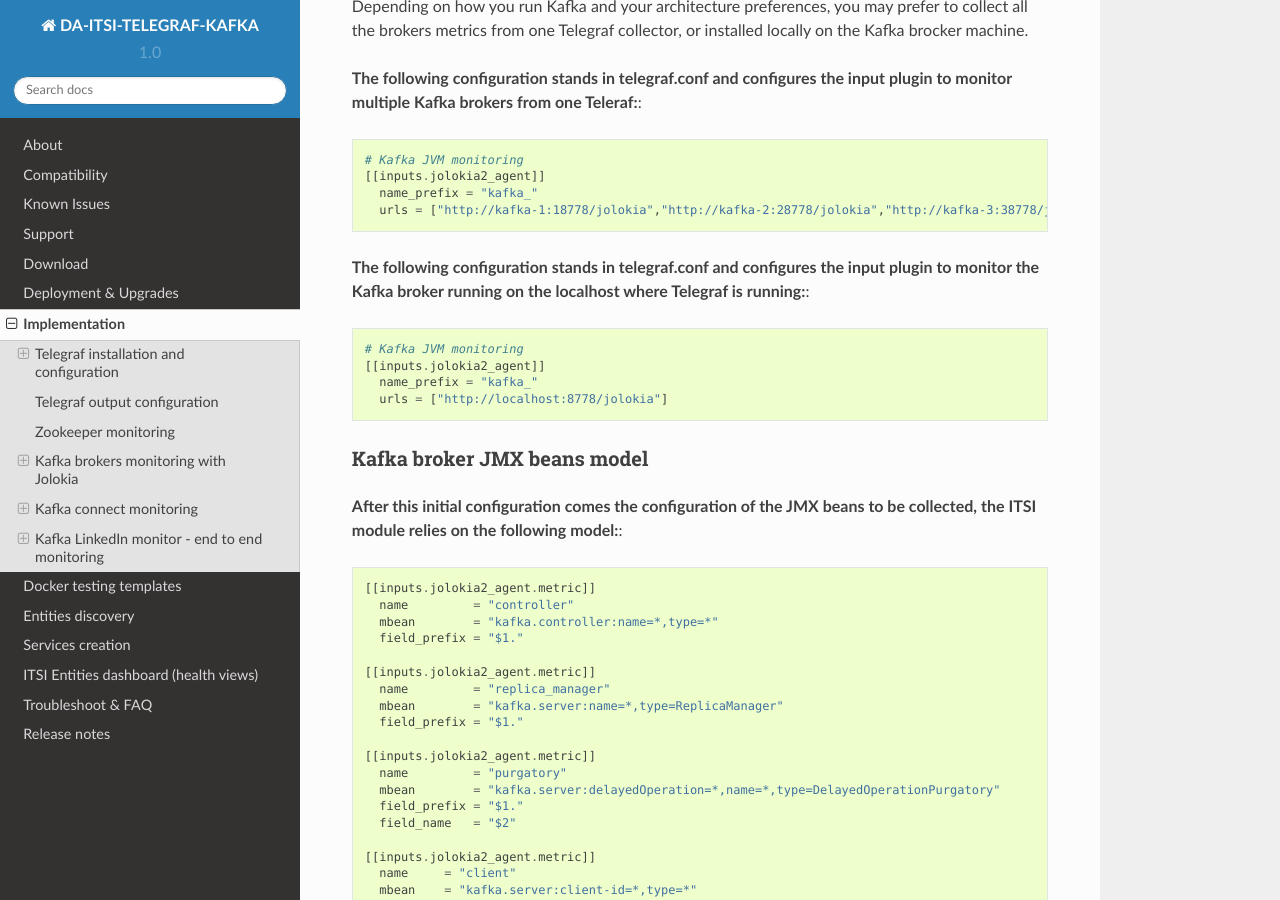
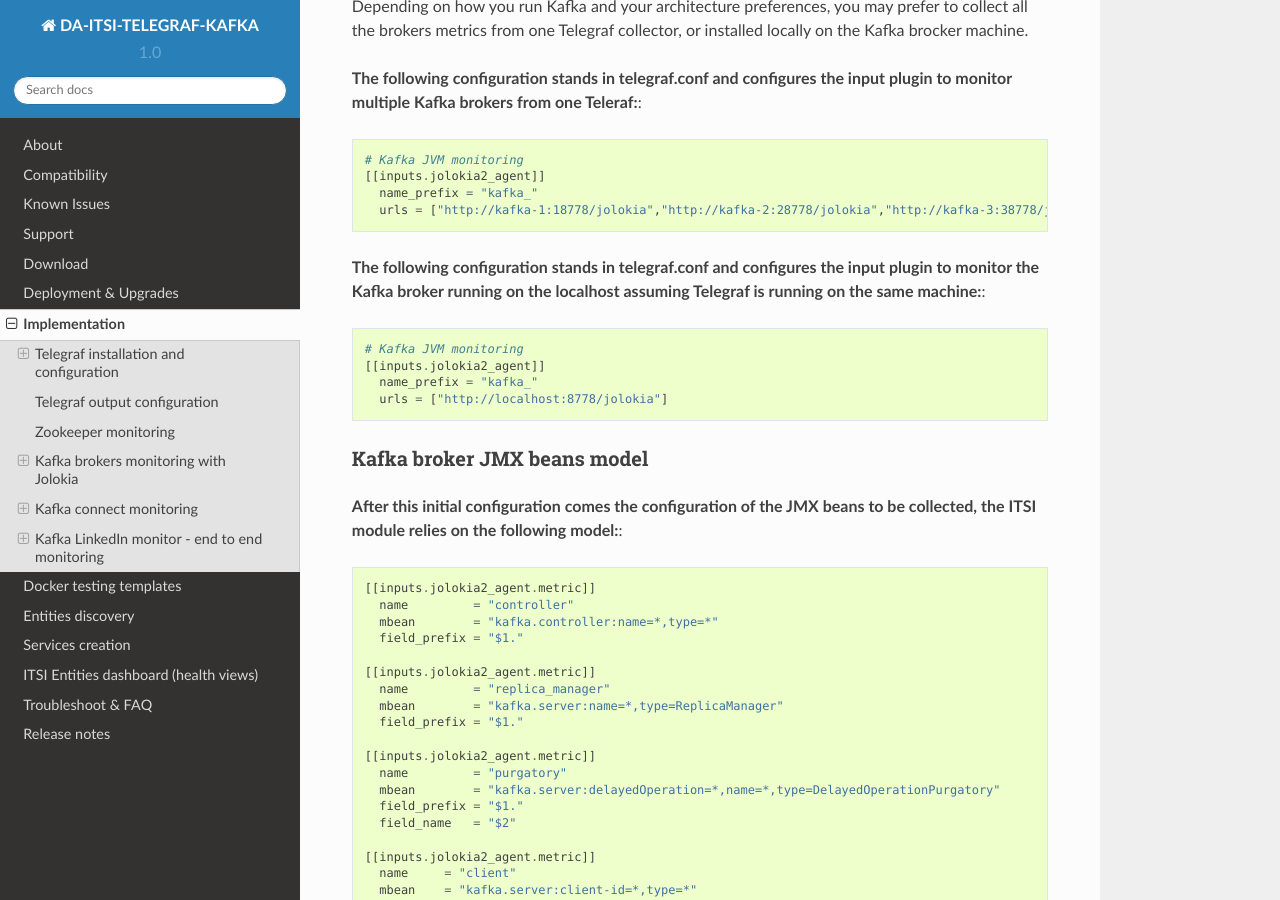
Before and after one commit to guilhemmarchand/DA-ITSI-TELEGRAF-KAFKA, a Sphinx documentation site: the page built from docs/kafka_monitoring.rst, in a window 1280 px wide and 900 px high, scrolled down 3186 px. Built offline with Sphinx 7.4.7 and the Read the Docs theme 2.0.0, drawn with Linux system fonts in a browser that asks for light colours.

Commit message:
doc fixes

```diff
--- a/docs/kafka_monitoring.rst
+++ b/docs/kafka_monitoring.rst
@@ -125,7 +125,7 @@
       name_prefix = "kafka_"
       urls = ["http://kafka-1:18778/jolokia","http://kafka-2:28778/jolokia","http://kafka-3:38778/jolokia"]
 
-**The following configuration stands in telegraf.conf and configures the input plugin to monitor the Kafka broker running on the localhost where Telegraf is running:**::
+**The following configuration stands in telegraf.conf and configures the input plugin to monitor the Kafka broker running on the localhost assuming Telegraf is running on the same machine:**::
 
     # Kafka JVM monitoring
     [[inputs.jolokia2_agent]]
```
